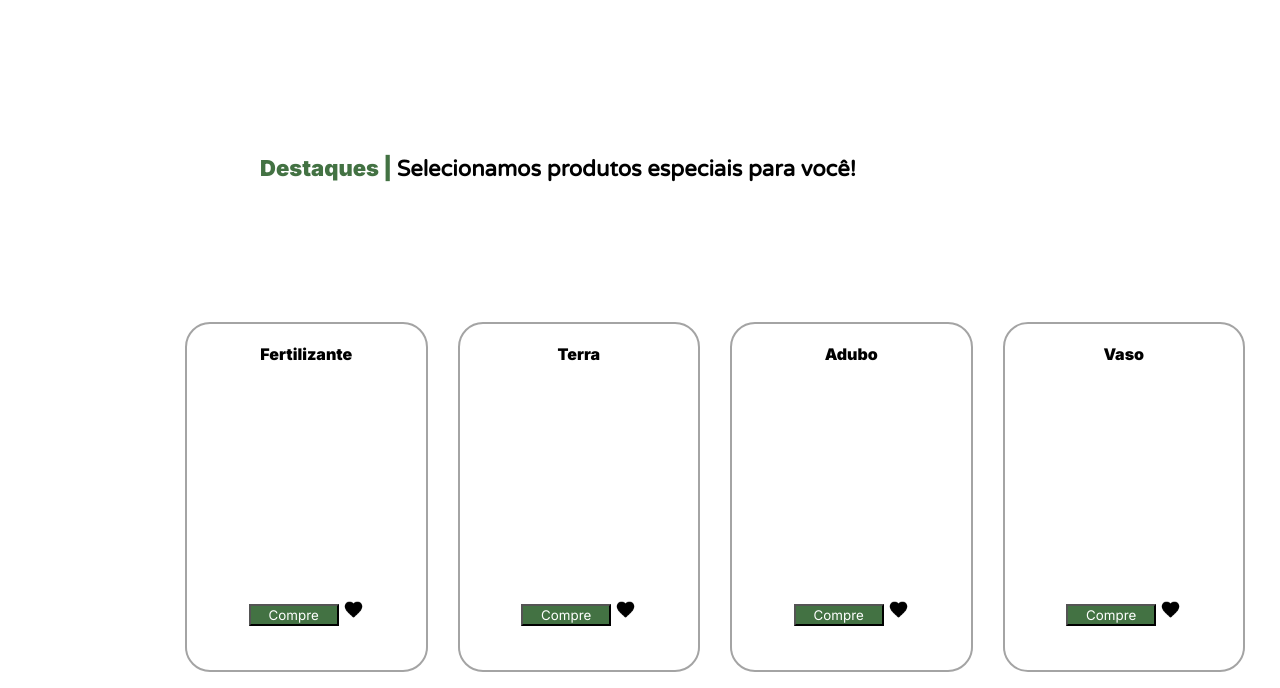
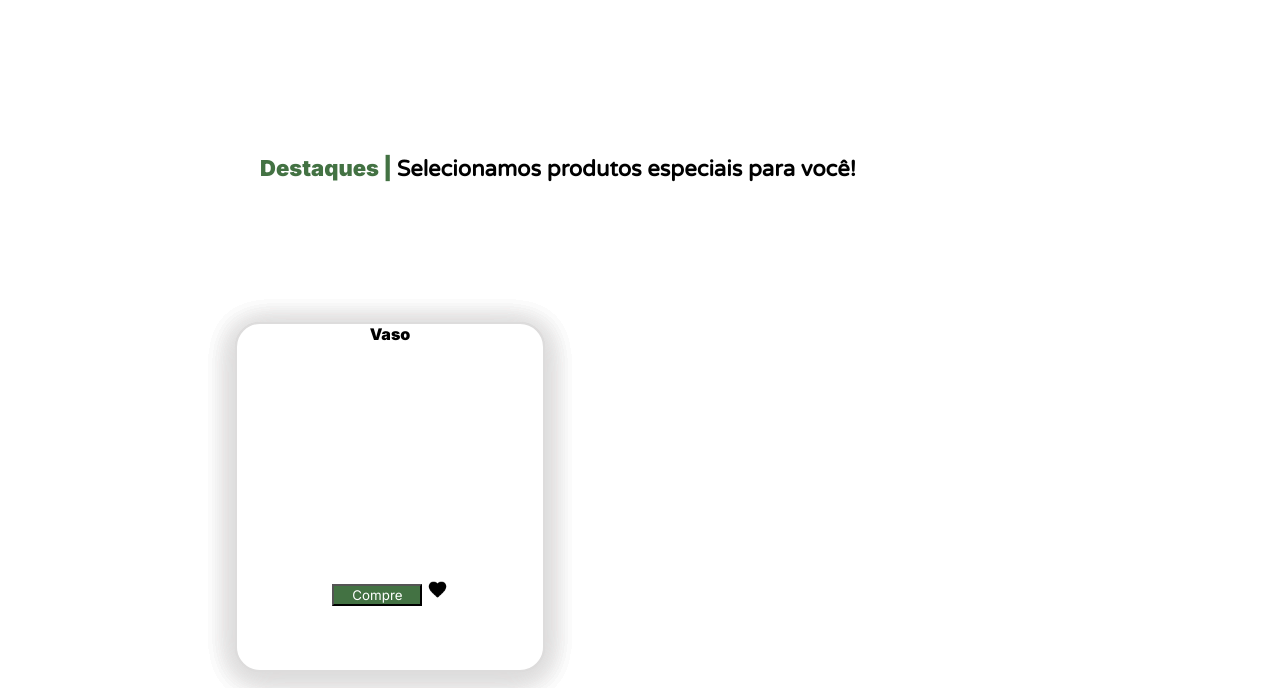
Before and after one commit to Matheus-Grabner/landing-page, a plain HTML site: page LearnMore.html in a window 1280 px wide. Shown: the part 112-800 px from the top of the page. Drawn offline with Linux system fonts and the light colour scheme; a script that the page names is missing.

Commit message:
Update LearnMore.css

```diff
--- a/Style/LearnMore.css
+++ b/Style/LearnMore.css
@@ -107,18 +107,19 @@
     gap: 30px;
     padding: 35px;
     margin-top: 55px;
-    margin-left: 150px;
+    margin-left: 200px;
 }
 
 .produtos-item {
     height: 350px;
-    width: 350px;
+    width: 310px;
     border-radius: 25px;
     text-align: center;
     font-family: 'Varela Round', sans-serif;
-    border: 2px solid rgb(164, 164, 164);
+    border: 2px solid rgb(221, 220, 220);
     background-color: white;
-
+    box-shadow: 0 4px 30px rgb(221, 220, 220);
+    position: absolute;
 }
 
 .produtos-fav {
@@ -133,7 +134,7 @@
 }
 
 #produto-titulo {
-    margin-top: 20px;
+    margin-top: px;
 }
 
 .produtobotao {
```
